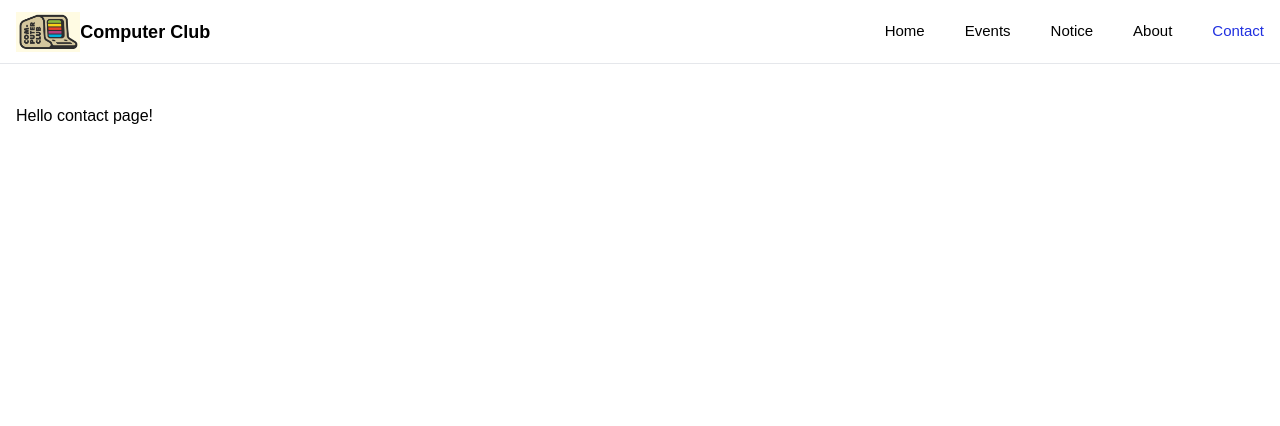
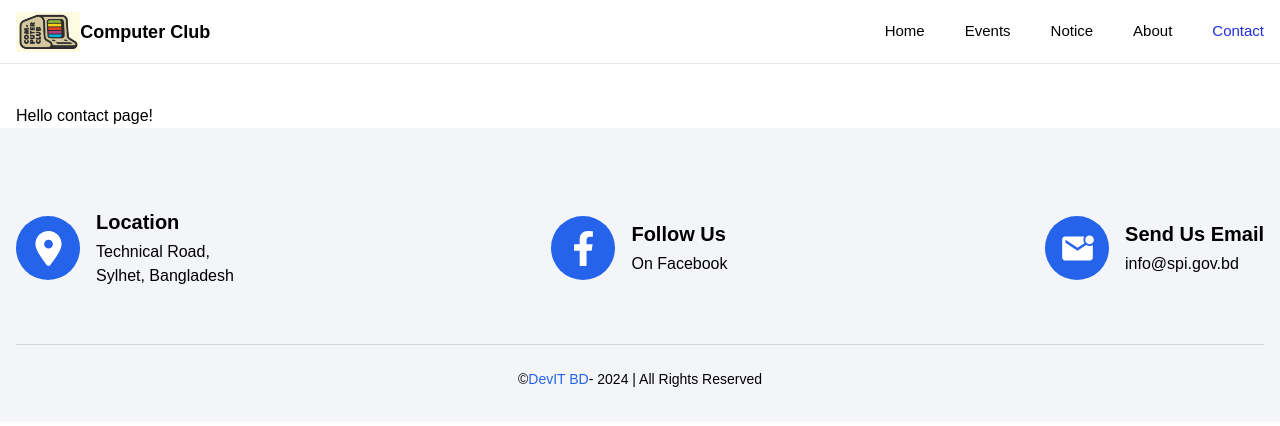
Before and after one commit to Shakiqurrahman/computer-club-spi, a React (Vite) app: page /contact in a window 1280 px wide. Shown: the top 426 px of the page. Built offline with nearby package versions, Linux system fonts and the light colour scheme.

Commit message:
footer added

```diff
--- a/src/AllRoutes/layout.jsx
+++ b/src/AllRoutes/layout.jsx
@@ -1,5 +1,6 @@
 import { Outlet } from "react-router-dom";
 import Header from "../components/shared/Header";
+import Footer from "../components/shared/Footer";
 
 const Layout = () => {
   return (
@@ -10,6 +11,7 @@ const Layout = () => {
       <div className="max-width">
         <Outlet />
       </div>
+      <Footer />
     </>
   );
 };
--- a/src/Pages/AboutPage.jsx
+++ b/src/Pages/AboutPage.jsx
@@ -11,17 +11,18 @@ import FAQs from "../components/FAQs";
 const AboutPage = () => {
   return (
     <div>
-      <h1 className="text-md font-normal flex justify-center items-center">
+      <h1 className="text-center font-semibold text-3xl mb-1 text-secondary">About</h1>
+      <h3 className="text-md font-normal flex justify-center items-center">
         <Link
           className="hover:text-[#2030e0] duration-300 flex items-center gap-1.5"
           to="/"
         >
-          <FaHome size={20} />
+          <FaHome size={18} />
           Home
         </Link>{" "}
         <MdNavigateNext size={22} />{" "}
         <span className="text-[#2030e0]">About</span>
-      </h1>
+      </h3>
       <div className="mt-20 mb-32">
         <div className="mb-10">
         <Principal />
--- a/src/components/CheifInstructors.jsx
+++ b/src/components/CheifInstructors.jsx
@@ -31,7 +31,7 @@ const CheifInstructors = () => {
     <div className="flex flex-col md:flex-row gap-10">
       {chiefInstructorsData.map((data) => (
         <div
-          className="w-full flex flex-col justify-center items-center bg-slate-100 sm:p-16 px-5 py-14 rounded-[30px] drop-shadow-2xl shadow-md border border-gray-300 hover:border-secondary duration-300"
+          className="w-full flex flex-col justify-center items-center bg-[#f5faff] sm:p-16 px-5 py-14 rounded-[30px] drop-shadow-2xl shadow-md border border-gray-300 hover:border-secondary duration-300"
           key={data.id}
         >
           <img
--- a/src/components/Principal.jsx
+++ b/src/components/Principal.jsx
@@ -5,7 +5,7 @@ import img from "../assets/teachers/principal2.png";
 
 const Principal = () => {
   return (
-    <div className="flex flex-col justify-center items-center bg-slate-100 sm:p-20 px-5 py-14 rounded-[30px] drop-shadow-2xl shadow-md border border-gray-300 hover:border-secondary duration-300">
+    <div className="flex flex-col justify-center items-center bg-[#f5faff] sm:p-20 px-5 py-14 rounded-[30px] drop-shadow-2xl shadow-md border border-gray-300 hover:border-secondary duration-300">
       <img
         className="rounded-full w-[200px] ring-2 ring-[#2030e0] ring-offset-2"
         src={img}
--- /dev/null
+++ b/src/components/shared/Footer.jsx
@@ -0,0 +1,81 @@
+import React from "react";
+import { FaFacebookF } from "react-icons/fa";
+import { FaLocationDot } from "react-icons/fa6";
+import { IoMdMailUnread } from "react-icons/io";
+
+const Footer = () => {
+  return (
+    <footer className="bg-[#f4f5f8] pt-20 pb-8">
+      <div className="max-width">
+        <div className="flex md:flex-row flex-col gap-6 justify-between pb-10 sm:pb-14 border-b border-gray-300">
+          <div className="flex gap-4 items-center">
+            <div className="bg-blue-600 sm:h-16 h-12 sm:w-16 w-12 rounded-full flex justify-center items-center">
+              <FaLocationDot className="text-2xl sm:text-[35px] text-white" />
+            </div>
+            <span>
+              <h3 className="sm:text-xl text-lg font-semibold sm:mb-1">
+                Location
+              </h3>
+              <p className="hover:text-blue-600 duration-300">
+                <a
+                  href="https://maps.app.goo.gl/dcSzoQ3VPBzezuns6"
+                  target="blank"
+                >
+                  Technical Road, <br />
+                  Sylhet, Bangladesh
+                </a>
+              </p>
+            </span>
+          </div>
+          <div className="flex gap-4 items-center">
+            <div className="bg-blue-600 sm:h-16 h-12 sm:w-16 w-12 rounded-full flex justify-center items-center">
+              <FaFacebookF className="text-2xl sm:text-[35px] text-white" />
+            </div>
+            <span>
+              <h3 className="sm:text-xl text-lg font-semibold sm:mb-1">
+                Follow Us
+              </h3>
+              <p className="hover:text-blue-600 duration-300">
+                <a
+                  href="https://www.facebook.com/sylhetpoly"
+                  target="blank"
+                >
+                  On Facebook
+                </a>
+              </p>
+            </span>
+          </div>
+          <div className="flex gap-4 items-center">
+            <div className="bg-blue-600 sm:h-16 h-12 sm:w-16 w-12 rounded-full flex justify-center items-center">
+              <IoMdMailUnread className="text-2xl sm:text-[35px] text-white" />
+            </div>
+            <span>
+              <h3 className="sm:text-xl text-lg font-semibold sm:mb-1">
+                Send Us Email
+              </h3>
+              <p className="hover:text-blue-600 duration-300">
+                <a href="mailto:info@spi.gov.bd">
+                info@spi.gov.bd
+                </a>
+              </p>
+            </span>
+          </div>
+        </div>
+
+        <p className="text-[14px] mt-6 text-center">
+          ©
+          <a
+            className="text-blue-600"
+            href="https://shakiqur-rahman.netlify.app/#"
+            target="blank"
+          >
+            DevIT BD
+          </a>
+          - 2024 | All Rights Reserved
+        </p>
+      </div>
+    </footer>
+  );
+};
+
+export default Footer;
```
